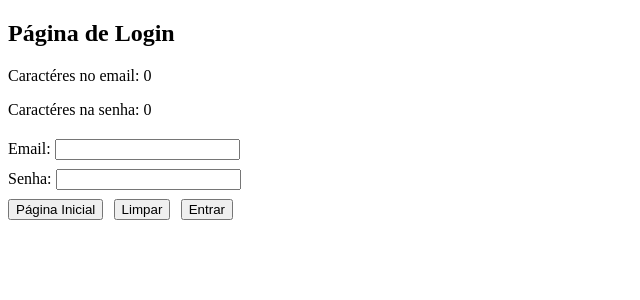
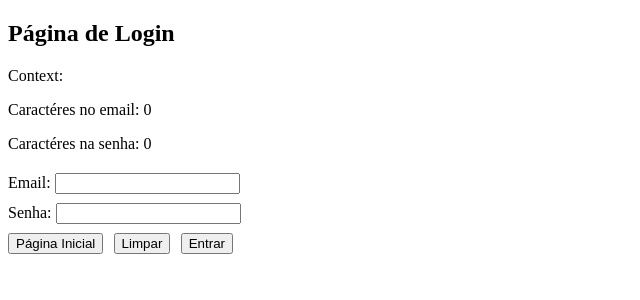
Before and after one commit to silv4b/react-studies, a React (Create React App) app: page /entrar in a window 1280 px wide. Shown: the top 300 px of the page, without its empty margins (0-640 px from the left). Built offline with nearby package versions, Linux system fonts and the light colour scheme.

Commit message:
feat: criando um contexto usando useContext

```diff
--- a/src/app/pages/dashboard/Dashboard.tsx
+++ b/src/app/pages/dashboard/Dashboard.tsx
@@ -1,14 +1,18 @@
 import { Link } from "react-router-dom";
-import { useRef } from "react";
+import { useRef, useContext } from "react";
 
 import '../login/Login.css';
+import { UsuarioLogadoContext } from "../../shared/contexts";
 
 export const Dashboard = () => {
   const counterRef = useRef({counter: 0});
 
+  const { nomeDoUsuario } = useContext( UsuarioLogadoContext );
+
   return (
     <div>
       <h2> Dashboard Page </h2>
+      <h3> { nomeDoUsuario } </h3>
 
       <p> Contador: { counterRef.current.counter }</p>
       <div className="buttons">
--- a/src/app/pages/login/Login.tsx
+++ b/src/app/pages/login/Login.tsx
@@ -1,8 +1,9 @@
-import { useCallback, useMemo, useRef, useState } from "react";
+import { useCallback, useMemo, useRef, useState, useContext } from "react";
 import { useNavigate } from "react-router-dom"; // useHistory -> useNavigate
 import '../login/Login.css';
 import { InputLogin } from "./components/InputLogin";
 import { ButtonLogin } from "./components/ButtonLogin";
+import { UsuarioLogadoContext } from "../../shared/contexts";
 
 export const Login = () => {
   // ao iniciar o projeto armazena uma referencia para o elemento input do HTML (tipado entre <>), inicialmente null
@@ -22,6 +23,8 @@
   // useEffect(() => {
   //   console.log(`Senha: ${ senha }`);
   // }, [senha]);
+
+  const { nomeDoUsuario } = useContext( UsuarioLogadoContext );
 
   const handleEntrar = useCallback (() => {
       console.log(`Email: ${ email }`);
@@ -51,6 +54,7 @@
       <h2> Página de Login </h2>
 
       <form action="">
+        <p>Context: { nomeDoUsuario }</p>
         <p>Caractéres no email: { emailLenght }</p>
         <p>Caractéres na senha: { senhaLenght }</p>
 
--- a/src/app/pages/login/components/ButtonLogin.tsx
+++ b/src/app/pages/login/components/ButtonLogin.tsx
@@ -1,3 +1,6 @@
+import { useContext } from "react";
+import { UsuarioLogadoContext } from "../../../shared/contexts";
+
 interface IButtonLoginProps {
   label?: string | "Button";
   type?: "button" | "submit" | "reset" | undefined;
@@ -7,12 +10,15 @@
 }
 
 export const ButtonLogin: React.FC<IButtonLoginProps> = ({ type, onClick, children  }) => {
+
+  const { nomeDoUsuario } = useContext( UsuarioLogadoContext );
+
   return (
     <button
       type={ type }
       onClick={ onClick }
     >
-      { children }
+     { nomeDoUsuario } { children }
     </button>
   )
 };
--- a/src/app/shared/contexts/UsuarioLogado.tsx
+++ b/src/app/shared/contexts/UsuarioLogado.tsx
@@ -3,14 +3,14 @@
 interface IUsuarioLogadoContextData {
   nomeDoUsuario: string;
 }
-const UsuarioLogadoContext = createContext<IUsuarioLogadoContextData>({} as IUsuarioLogadoContextData);
+export const UsuarioLogadoContext = createContext<IUsuarioLogadoContextData>({} as IUsuarioLogadoContextData);
 
 interface IUsuarioLogadoProviderProps {
   children: React.ReactNode;
 }
 export const UsuarioLogadoProvider: React.FC<IUsuarioLogadoProviderProps> = ({ children }) => {
   return(
-    <UsuarioLogadoContext.Provider value={{ nomeDoUsuario: 'Bruno' }}>
+    <UsuarioLogadoContext.Provider value={{ nomeDoUsuario: '' }}> {/* valor inicial do contexto */}
       {children}
     </UsuarioLogadoContext.Provider>
   );
```
